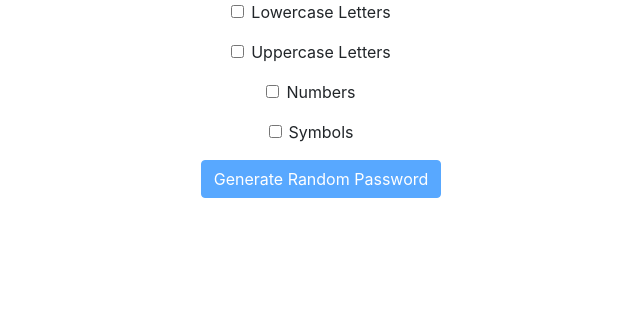
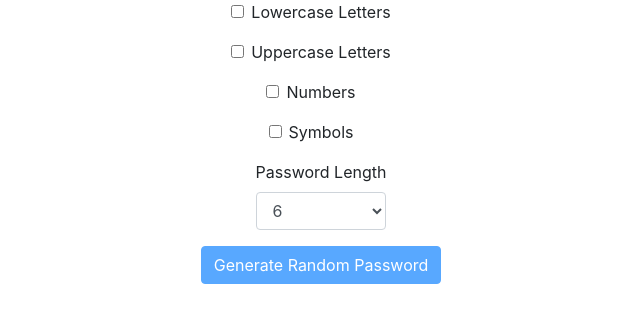
Before and after one commit to eunier/random-password-generator, a React (Create React App) app: page / in a window 1280 px wide. Shown: the top 322 px of the page, without its empty margins (319-959 px from the left). Built offline with nearby package versions, Linux system fonts and the light colour scheme.

Commit message:
add length select

```diff
--- a/src/components/PasswordGenerator.js
+++ b/src/components/PasswordGenerator.js
@@ -3,18 +3,20 @@ import { v4 as uuid } from 'uuid';
 
 import useRandomPasswordGenerator from './hooks/useRandomPasswordGenerator';
 import useVarNameString from './hooks/useVarNameString';
+import useRange from './hooks/useRange';
 
 const PasswordGenerator = () => {
   const [withLowercase, setWithLowercase] = useState(false);
   const [withUppercase, setWithUppercase] = useState(false);
   const [withNumbers, setWithNumbers] = useState(false);
   const [withSymbols, setWithSymbols] = useState(false);
-  const [passwordLen, setPasswordLen] = useState(2048);
+  const [passwordLen, setPasswordLen] = useState(6);
   const [checkboxCtrl, setCheckboxCtrl] = useState([]);
   const [anyCheckboxChecked, setAnyCheckboxChecked] = useState(false);
   const [passwordGeneratorOpts, setPasswordGeneratorOpts] = useState(null);
   const [randomPassword, generateRandomPassword] = useRandomPasswordGenerator();
   const getVarNameString = useVarNameString();
+  const getRange = useRange();
 
   useEffect(() => {
     setCheckboxCtrl(
@@ -71,7 +73,14 @@ const PasswordGenerator = () => {
     );
 
     setPasswordGeneratorOpts(_passwordGeneratorOpts);
-  }, [withLowercase, withUppercase, checkboxCtrl]);
+  }, [
+    withLowercase,
+    withUppercase,
+    withNumbers,
+    withSymbols,
+    passwordLen,
+    checkboxCtrl,
+  ]);
 
   const onGenerateRandomPasswordHandler = e => {
     e.preventDefault();
@@ -109,6 +118,39 @@ const PasswordGenerator = () => {
 
         <div className="row">
           <div className="col d-flex justify-content-center">
+            <div className="form-group">
+              <label htmlFor="password-length-select">Password Length</label>
+              <select
+                className="form-control"
+                id="password-length-select"
+                value={passwordLen}
+                onChange={e => setPasswordLen(e.target.value)}
+              >
+                {getRange(128 - 6 + 1).map((_el, idx) => {
+                  const optionVal = idx + 6;
+
+                  return (
+                    <option key={uuid()} value={optionVal}>
+                      {optionVal}
+                    </option>
+                  );
+                })}
+                {getRange(2048 / (2048 / 4)).map((_el, idx) => {
+                  const optionVal = (idx + 1) * (2048 / 4);
+
+                  return (
+                    <option key={uuid()} value={optionVal}>
+                      {optionVal}
+                    </option>
+                  );
+                })}
+              </select>
+            </div>
+          </div>
+        </div>
+
+        <div className="row">
+          <div className="col d-flex justify-content-center">
             <button
               className="btn btn-primary"
               type="submit"
--- a/src/components/hooks/useRandomPasswordGenerator.js
+++ b/src/components/hooks/useRandomPasswordGenerator.js
@@ -1,7 +1,7 @@
-import useRandomNumber from './useRandomNumber';
-import useRange from './useRange';
+import useRandomNumber from "./useRandomNumber";
+import useRange from "./useRange";
 
-const { useState, useCallback } = require('react');
+const { useState, useCallback } = require("react");
 
 const useRandomPasswordGenerator = () => {
   const [password, setPassword] = useState(null);
@@ -15,24 +15,24 @@ const useRandomPasswordGenerator = () => {
         withUppercase,
         withNumbers,
         withSymbols,
-        passwordLen,
+        passwordLen
       } = opts ?? {
         withLowercase: false,
         withUppercase: false,
         withNumbers: false,
         withSymbols: false,
-        passwordLen: 0,
+        passwordLen: 6
       };
 
-      const charCode_a_z = ['a'.charCodeAt(0), 'z'.charCodeAt(0)];
-      const charCode_A_Z = ['A'.charCodeAt(0), 'Z'.charCodeAt(0)];
-      const charCode_0_9 = ['0'.charCodeAt(0), '9'.charCodeAt(0)];
+      const charCode_a_z = ["a".charCodeAt(0), "z".charCodeAt(0)];
+      const charCode_A_Z = ["A".charCodeAt(0), "Z".charCodeAt(0)];
+      const charCode_0_9 = ["0".charCodeAt(0), "9".charCodeAt(0)];
       const symbols = '!@#$%^&*()_+{}|:"<>?-=[]\\,./';
 
       const chars = [
         withLowercase ? charCode_a_z : null,
         withUppercase ? charCode_A_Z : null,
-        withNumbers ? charCode_0_9 : null,
+        withNumbers ? charCode_0_9 : null
       ]
         .filter(el => el !== null)
         .map(([charCodeMin, charCodeMax]) =>
@@ -40,13 +40,13 @@ const useRandomPasswordGenerator = () => {
             String.fromCharCode(idx + charCodeMin)
           )
         )
-        .concat(withSymbols ? symbols.split('') : [])
+        .concat(withSymbols ? symbols.split("") : [])
         .flat();
 
       setPassword(
-        getRange(passwordLen ?? 0)
+        getRange(passwordLen ?? 6)
           .map(() => chars[getRandomNumber({ min: 0, max: chars.length - 1 })])
-          .join('')
+          .join("")
       );
     },
     [getRange, getRandomNumber]
--- a/src/components/hooks/useRange.js
+++ b/src/components/hooks/useRange.js
@@ -1,5 +1,5 @@
 const { useCallback } = require('react');
 
-const useRange = () => useCallback(len => Array(len).fill(null), []);
+const useRange = () => useCallback(len => Array(+len).fill(null), []);
 
 export default useRange;
```
Also changed, not shown: 1 other file (tests, documents, lock files or other folders).
